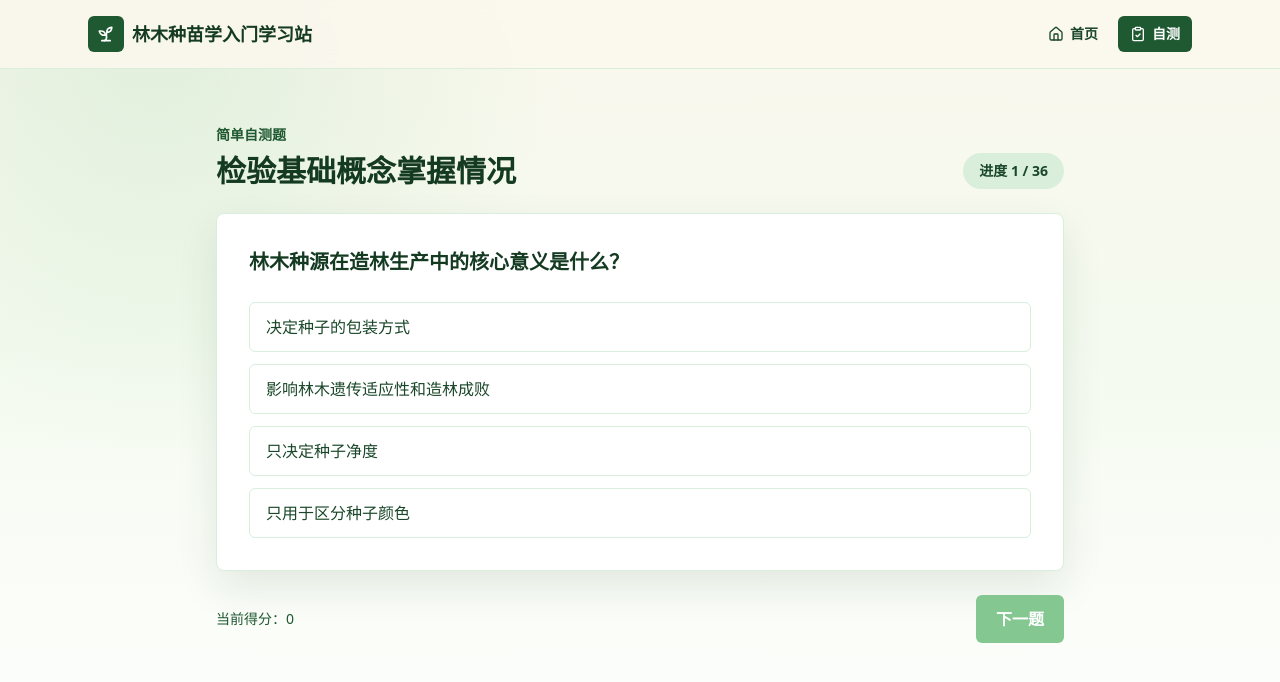
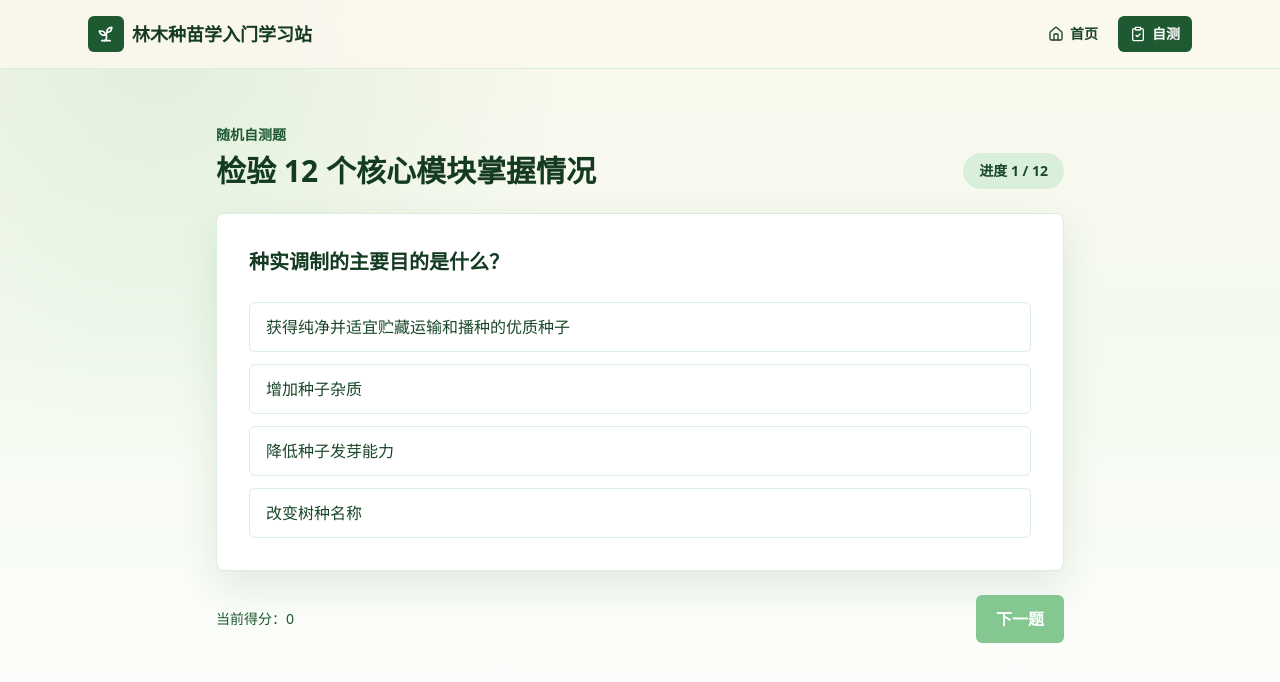
Before and after one commit to xxH2O/Learning-Seedling-Science, a Next.js app: page /quiz in a window 1280 px wide. Shown: the top 682 px of the page. Built offline with nearby package versions, Linux system fonts and the light colour scheme.

Commit message:
Randomize quiz paper with twelve questions per attempt

```diff
--- a/src/app/quiz/page.tsx
+++ b/src/app/quiz/page.tsx
@@ -1,26 +1,37 @@
 "use client";
 
-import { useMemo, useState } from "react";
+import { useEffect, useMemo, useState } from "react";
 import Link from "next/link";
 import { ArrowLeft, RotateCcw } from "lucide-react";
 import { QuizCard } from "@/components/QuizCard";
-import { quizQuestions } from "@/data/quiz";
+import { QuizQuestion, quizQuestions } from "@/data/quiz";
+
+const QUESTION_COUNT = 12;
+
+function createRandomPaper() {
+  return [...quizQuestions].sort(() => Math.random() - 0.5).slice(0, QUESTION_COUNT);
+}
 
 export default function QuizPage() {
+  const [paperQuestions, setPaperQuestions] = useState<QuizQuestion[]>([]);
   const [currentIndex, setCurrentIndex] = useState(0);
   const [selectedAnswer, setSelectedAnswer] = useState<string | null>(null);
   const [score, setScore] = useState(0);
   const [isFinished, setIsFinished] = useState(false);
 
-  const currentQuestion = quizQuestions[currentIndex];
+  useEffect(() => {
+    setPaperQuestions(createRandomPaper());
+  }, []);
+
+  const currentQuestion = paperQuestions[currentIndex];
   const showResult = selectedAnswer !== null;
   const progressText = useMemo(
-    () => `${Math.min(currentIndex + 1, quizQuestions.length)} / ${quizQuestions.length}`,
-    [currentIndex]
+    () => `${Math.min(currentIndex + 1, paperQuestions.length)} / ${paperQuestions.length}`,
+    [currentIndex, paperQuestions.length]
   );
 
   function handleSelect(answer: string) {
-    if (selectedAnswer) {
+    if (selectedAnswer || !currentQuestion) {
       return;
     }
 
@@ -31,7 +42,7 @@ export default function QuizPage() {
   }
 
   function handleNext() {
-    if (currentIndex === quizQuestions.length - 1) {
+    if (currentIndex === paperQuestions.length - 1) {
       setIsFinished(true);
       return;
     }
@@ -41,10 +52,25 @@ export default function QuizPage() {
   }
 
   function handleRestart() {
+    setPaperQuestions(createRandomPaper());
     setCurrentIndex(0);
     setSelectedAnswer(null);
     setScore(0);
     setIsFinished(false);
+  }
+
+  if (paperQuestions.length === 0 || !currentQuestion) {
+    return (
+      <main className="mx-auto flex min-h-[calc(100vh-80px)] max-w-3xl items-center px-4 py-12 sm:px-6">
+        <section className="w-full rounded-lg border border-forest-100 bg-white p-8 text-center shadow-soft">
+          <p className="text-sm font-semibold text-forest-700">正在生成试卷</p>
+          <h1 className="mt-3 text-3xl font-bold text-forest-900">随机抽取 12 道题</h1>
+          <p className="mx-auto mt-4 max-w-xl leading-7 text-forest-800">
+            系统将从 36 道林木种苗学题库中生成本轮自测试卷。
+          </p>
+        </section>
+      </main>
+    );
   }
 
   if (isFinished) {
@@ -52,9 +78,9 @@ export default function QuizPage() {
       <main className="mx-auto flex min-h-[calc(100vh-80px)] max-w-3xl items-center px-4 py-12 sm:px-6">
         <section className="w-full rounded-lg border border-forest-100 bg-white p-8 text-center shadow-soft">
           <p className="text-sm font-semibold text-forest-700">自测完成</p>
-          <h1 className="mt-3 text-3xl font-bold text-forest-900">总分：{score} / {quizQuestions.length}</h1>
+          <h1 className="mt-3 text-3xl font-bold text-forest-900">总分：{score} / {paperQuestions.length}</h1>
           <p className="mx-auto mt-4 max-w-xl leading-7 text-forest-800">
-            已完成本轮基础题。可以回到首页复习知识卡片，也可以重新开始巩固易错点。
+            已完成本轮随机试卷。可以回到首页复习知识卡片，也可以重新抽题巩固易错点。
           </p>
           <div className="mt-8 flex flex-col justify-center gap-3 sm:flex-row">
             <button
@@ -63,7 +89,7 @@ export default function QuizPage() {
               className="focus-ring inline-flex items-center justify-center rounded-md bg-forest-700 px-5 py-3 font-semibold text-white transition hover:bg-forest-800"
             >
               <RotateCcw className="mr-2 h-5 w-5" aria-hidden="true" />
-              重新开始
+              重新抽题
             </button>
             <Link
               href="/"
@@ -82,8 +108,8 @@ export default function QuizPage() {
     <main className="mx-auto max-w-4xl px-4 py-10 sm:px-6 lg:py-14">
       <div className="mb-6 flex flex-col justify-between gap-3 sm:flex-row sm:items-end">
         <div>
-          <p className="text-sm font-semibold text-forest-700">简单自测题</p>
-          <h1 className="mt-2 text-3xl font-bold text-forest-900">检验基础概念掌握情况</h1>
+          <p className="text-sm font-semibold text-forest-700">随机自测题</p>
+          <h1 className="mt-2 text-3xl font-bold text-forest-900">检验 12 个核心模块掌握情况</h1>
         </div>
         <div className="rounded-full bg-forest-100 px-4 py-2 text-sm font-semibold text-forest-800">
           进度 {progressText}
@@ -105,7 +131,7 @@ export default function QuizPage() {
           disabled={!selectedAnswer}
           className="focus-ring inline-flex items-center justify-center rounded-md bg-forest-700 px-5 py-3 font-semibold text-white transition hover:bg-forest-800 disabled:cursor-not-allowed disabled:bg-forest-300"
         >
-          {currentIndex === quizQuestions.length - 1 ? "查看总分" : "下一题"}
+          {currentIndex === paperQuestions.length - 1 ? "查看总分" : "下一题"}
         </button>
       </div>
     </main>
```
